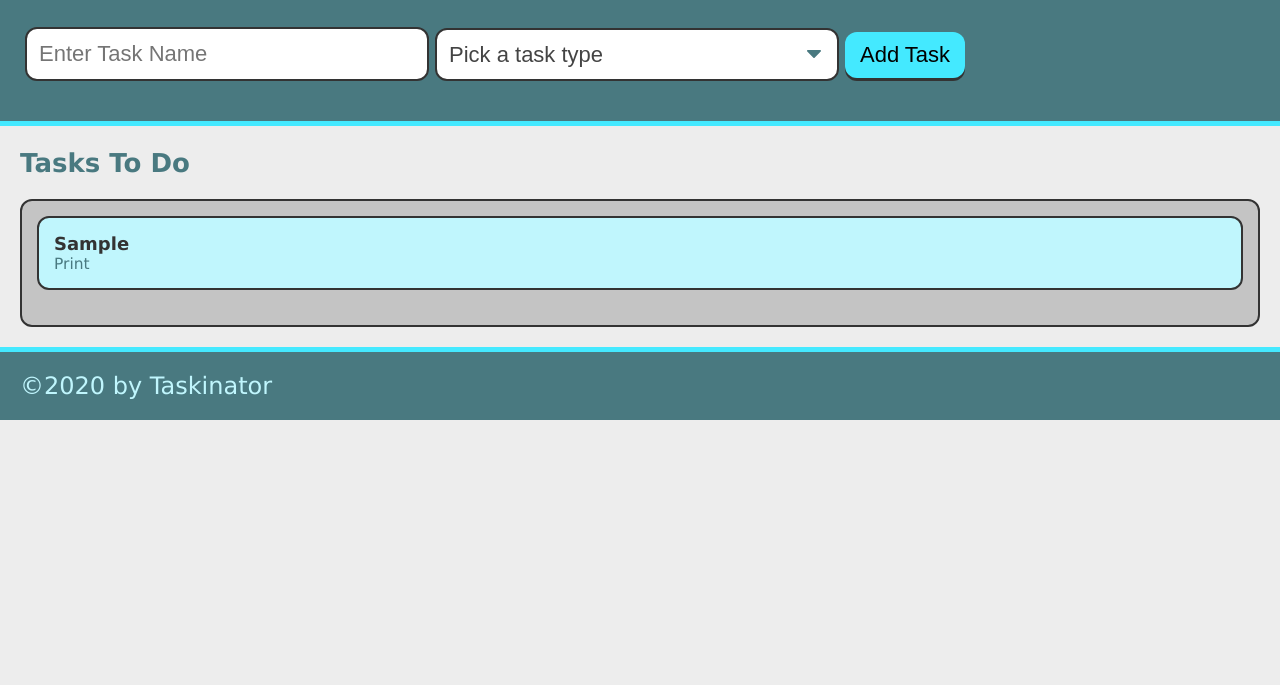
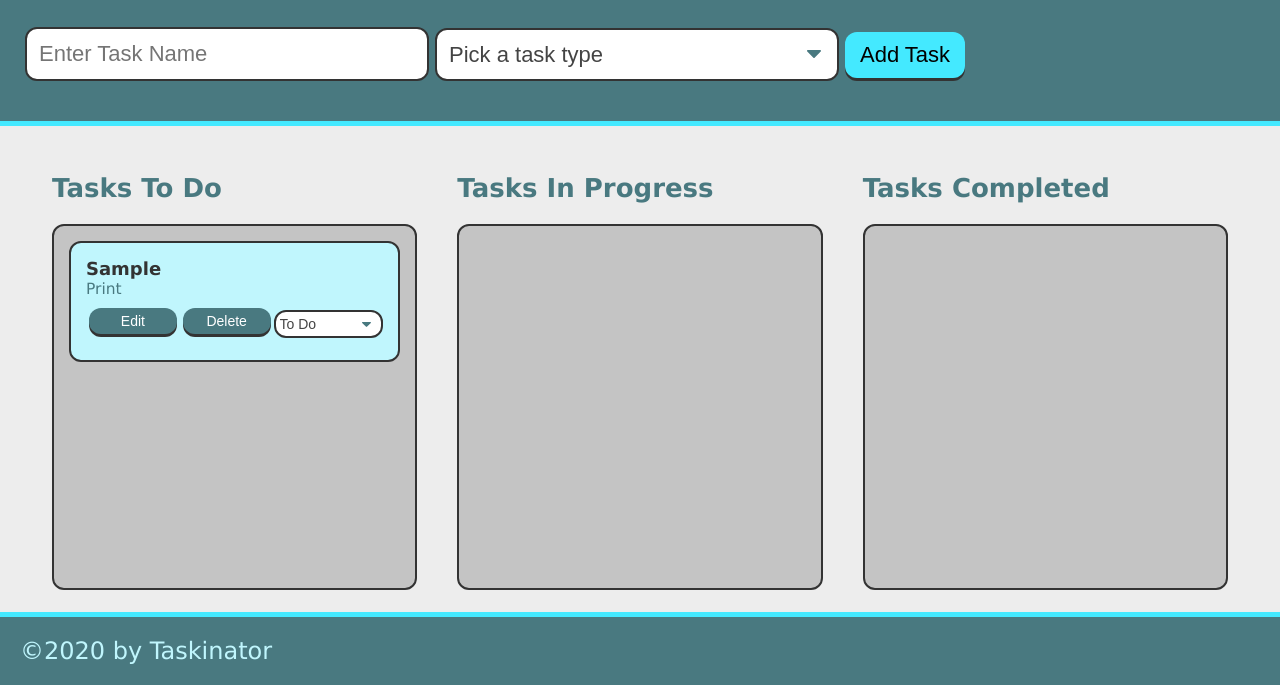
Before and after one commit to tochepi/taskinator, a plain HTML site: page index.html in a window 1280 px wide. Both pictures are taken after typing "Sample" into the empty fields and a click on the button "Add Task". Shown: the part 115-800 px from the top of the page. Drawn offline with Linux system fonts and the light colour scheme.

Commit message:
add edit and delete buttons

```diff
--- a/assets/js/script.js
+++ b/assets/js/script.js
@@ -1,3 +1,4 @@
+var taskIdCounter = 0;
 var formEl = document.querySelector("#task-form");
 var tasksToDoEl = document.querySelector("#tasks-to-do");
 
@@ -31,16 +32,64 @@ var createTaskEl = function(taskDataObj) {
   var listItemEl = document.createElement("li");
   listItemEl.className = "task-item";
 
+  // add task id as a custom attribute
+  listItemEl.setAttribute("data-task-id", taskIdCounter);
+
   // create div to hold task info and add to list item
   var taskInfoEl = document.createElement("div");
   taskInfoEl.className = "task-info";
   taskInfoEl.innerHTML = "<h3 class='task-name'>" + taskDataObj.name + "</h3><span class='task-type'>" + taskDataObj.type + "</span>";
   listItemEl.appendChild(taskInfoEl);
 
-  console.dir(listItemEl);
+  var taskActionsEl = createTaskActions(taskIdCounter);
+  listItemEl.appendChild(taskActionsEl);
 
   // add list item to list
   tasksToDoEl.appendChild(listItemEl);
+
+  // increase task counter for next unique id
+  taskIdCounter++;
+};
+
+var createTaskActions = function(taskId) {
+    var actionContainerEl = document.createElement("div");
+    actionContainerEl.className = "task-actions";
+
+    // create edit button
+    var editButtonEl = document.createElement("button");
+    editButtonEl.textContent = "Edit";
+    editButtonEl.className = "btn edit-btn";
+    editButtonEl.setAttribute("data-task-id", taskId);
+
+    actionContainerEl.appendChild(editButtonEl);
+
+    // create delete button
+    var deleteButtonEl = document.createElement("button");
+    deleteButtonEl.textContent = "Delete";
+    deleteButtonEl.className = "btn delete-btn";
+    deleteButtonEl.setAttribute("data-task-id", taskId);
+
+    actionContainerEl.appendChild(deleteButtonEl);
+
+    var statusSelectEl = document.createElement("select");
+    statusSelectEl.className = "select-status";
+    statusSelectEl.setAttribute("name", "status-change");
+    statusSelectEl.setAttribute("data-task-id", taskId);
+
+    actionContainerEl.appendChild(statusSelectEl);
+
+    var statusChoices = ["To Do", "In Progress", "Completed"];
+        for (var i = 0; i < statusChoices.length; i++) {
+            // create option element
+            var statusOptionEl = document.createElement("option");
+            statusOptionEl.textContent = statusChoices[i];
+            statusOptionEl.setAttribute("value", statusChoices[i]);
+
+            // append to select
+            statusSelectEl.appendChild(statusOptionEl);
+        }
+
+    return actionContainerEl
 };
 
 formEl.addEventListener("submit", taskFormHandler);
--- a/index.html
+++ b/index.html
@@ -29,10 +29,23 @@
         </form>
     </header>
 
-    <main class="main-content">
+    <main class="page-content" id ="page-content">
+        <!-- Tasks To Do -->
         <section class="task-list-wrapper">
             <h2 class="list-title">Tasks To Do</h2>
             <ul class="task-list" id="tasks-to-do"></ul>
+        </section>
+
+        <!-- Tasks In Progress -->
+        <section class="task-list-wrapper">
+            <h2 class="list-title">Tasks In Progress</h2>
+            <ul class="task-list" id="tasks-in-progress"></ul>
+        </section>
+
+        <!-- Tasks Completed -->
+        <section class="task-list-wrapper">
+            <h2 class="list-title">Tasks Completed</h2>
+            <ul class="task-list" id="tasks-completed"></ul>
         </section>
     </main>
 
```
